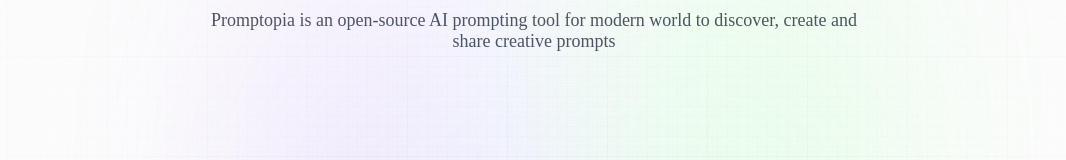
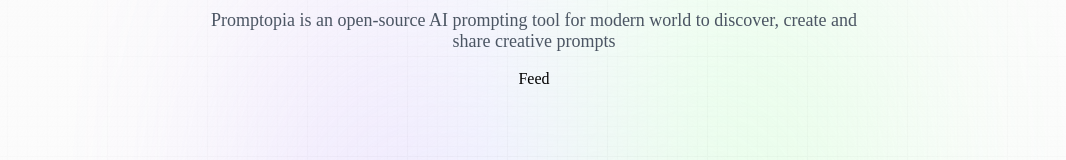
Before and after one commit to TsaiTsaiChieh/next_14_ai_prompt_sharing, a Next.js app: page / in a window 1280 px wide. Shown: the part 157-317 px from the top of the page, without its empty margins (106-1172 px from the left). Built offline with nearby package versions, Linux system fonts and the light colour scheme.

Commit message:
:sparkles: import the Feed component

```diff
--- a/app/page.jsx
+++ b/app/page.jsx
@@ -1,3 +1,4 @@
+import Feed from "@components/Feed/Feed";
 import styles from "./page.module.css";
 
 const Home = () => {
@@ -12,7 +13,7 @@
         Promptopia is an open-source AI prompting tool for modern world to
         discover, create and share creative prompts
       </p>
-      {/* Feed */}
+      <Feed />
     </section >
   );
 }
--- a/components/Feed/Feed.jsx
+++ b/components/Feed/Feed.jsx
@@ -2,7 +2,7 @@
 const Feed = () => {
   return (
     <div>
-      Feeds
+      Feed
     </div>
   );
 }
```
